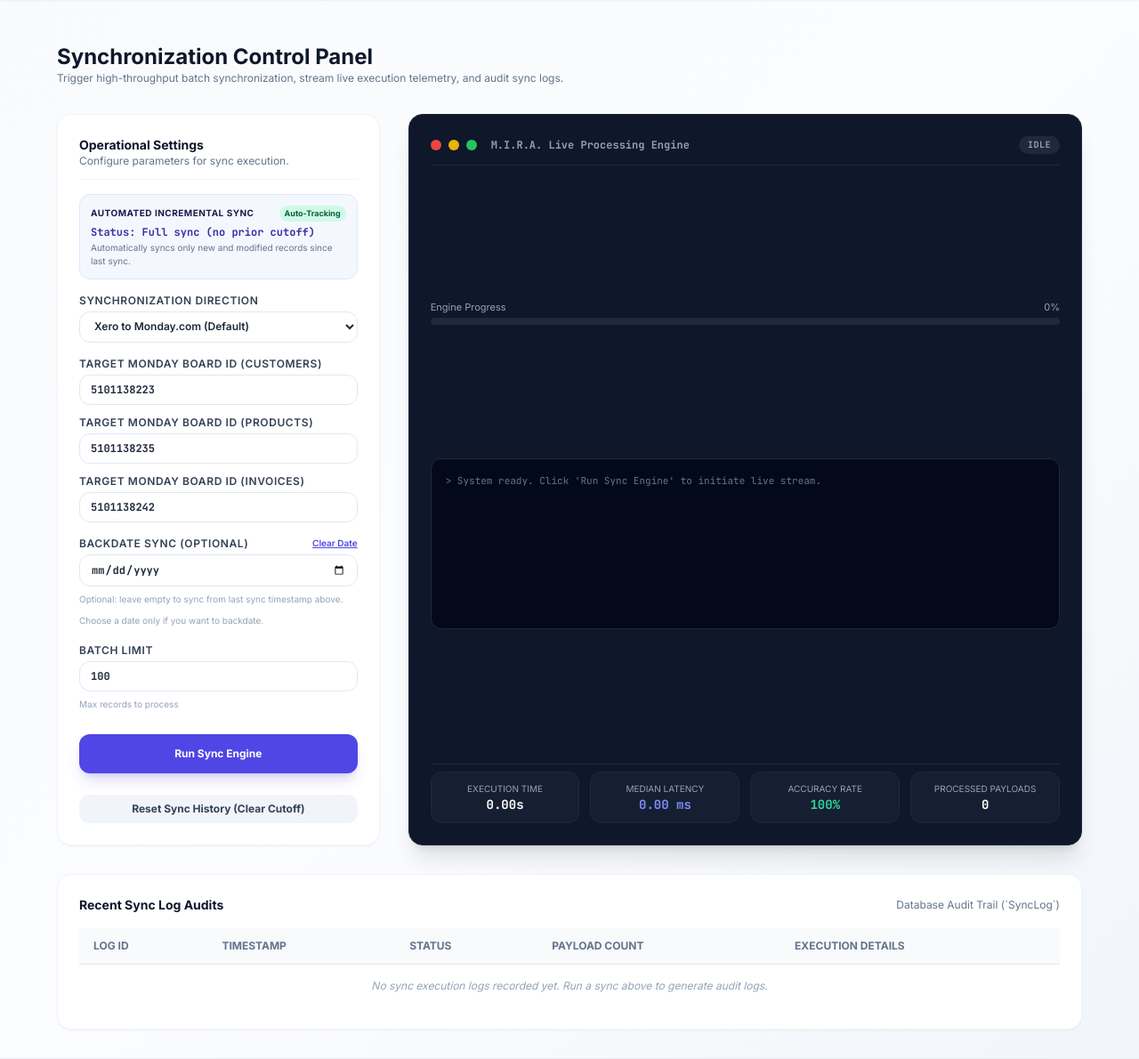
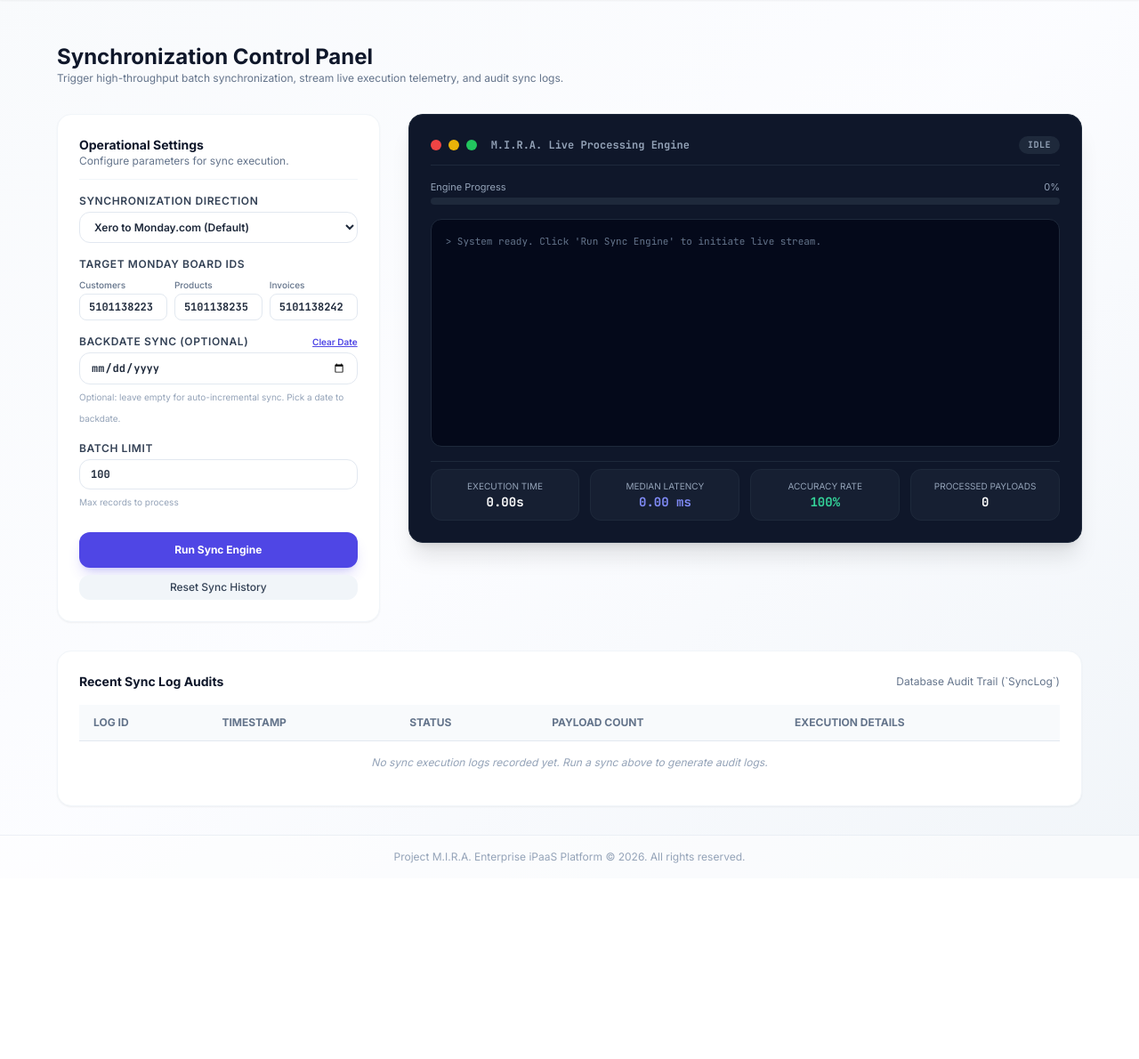
Before and after one commit to 19373191/MiraSoftware, a Flask app: template templates/sync.html in a window 1280 px wide. Shown: the part 70-1260 px from the top of the page at 89% size. After the commit the page ends 1040 px from the top, so only its background shows below. Run offline with Flask 3, Linux system fonts and the light colour scheme; the template is opened without the code that fills it, so the values that code supplies are empty; some libraries are stand-ins or nearby versions.

Commit message:
fix(ui): hide sync timestamp from frontend, compact board IDs, and fix elongated sync boxes

```diff
--- a/templates/sync.html
+++ b/templates/sync.html
@@ -13,28 +13,13 @@
     </div>
 
     <!-- Grid Layout: Settings + Live Terminal -->
-    <div class="grid grid-cols-1 lg:grid-cols-3 gap-8">
+    <div class="grid grid-cols-1 lg:grid-cols-3 gap-8 items-start">
 
         <!-- Operational Settings Card -->
-        <div class="bg-white rounded-2xl p-6 shadow-sm border border-slate-100 flex flex-col justify-between space-y-6">
-            <div class="space-y-4">
+        <div class="bg-white rounded-2xl p-6 shadow-sm border border-slate-100 flex flex-col space-y-4">
             <div class="border-b border-slate-100 pb-3">
                 <h3 class="text-sm font-bold text-slate-900">Operational Settings</h3>
                 <p class="text-xs text-slate-500">Configure parameters for sync execution.</p>
-                </div>
-
-                <!-- Automated Incremental Sync Indicator -->
-                <div class="bg-indigo-50/60 border border-indigo-100 rounded-xl p-3">
-                    <div class="flex items-center justify-between mb-1">
-                        <span class="text-[10px] font-bold text-indigo-950 uppercase tracking-wider">Automated Incremental Sync</span>
-                        <span class="inline-flex items-center px-1.5 py-0.5 rounded-full text-[9px] font-bold bg-emerald-100 text-emerald-800">
-                            Auto-Tracking
-                        </span>
-                    </div>
-                    <div class="text-xs font-mono font-semibold text-indigo-800" id="current-cutoff-display">
-                        {% if last_sync_time %}Last Synced: {{ last_sync_time.strftime('%Y-%m-%d %H:%M:%S') }} UTC{% else %}Status: Full sync (no prior cutoff){% endif %}
-                    </div>
-                    <span class="text-[10px] text-slate-500 mt-0.5 block">Automatically syncs only new and modified records since last sync.</span>
             </div>
 
             <div>
@@ -46,21 +31,24 @@
             </div>
 
             <!-- Fields for Xero to Monday -->
-                <div id="fields-xero-to-monday" class="space-y-3">
+            <div id="fields-xero-to-monday" class="space-y-2">
+                <label class="block text-xs font-semibold text-slate-700 uppercase tracking-wider">Target Monday Board IDs</label>
+                <div class="grid grid-cols-3 gap-2">
                     <div>
-                        <label for="board_id_1" class="block text-xs font-semibold text-slate-700 uppercase tracking-wider mb-1">Target Monday Board ID (Customers)</label>
-                        <input type="text" id="board_id_1" placeholder="Enter Board ID" value="5101138223"
-                            class="w-full px-3 py-2 rounded-xl border border-slate-200 text-xs font-mono font-semibold focus:outline-indigo-600">
+                        <span class="block text-[10px] font-medium text-slate-500 mb-0.5">Customers</span>
+                        <input type="text" id="board_id_1" placeholder="Customers" value="5101138223"
+                            class="w-full px-2.5 py-1.5 rounded-lg border border-slate-200 text-xs font-mono font-semibold focus:outline-indigo-600">
                     </div>
                     <div>
-                        <label for="board_id_3" class="block text-xs font-semibold text-slate-700 uppercase tracking-wider mb-1">Target Monday Board ID (Products)</label>
-                        <input type="text" id="board_id_3" placeholder="Enter Product Board ID" value="5101138235"
-                            class="w-full px-3 py-2 rounded-xl border border-slate-200 text-xs font-mono font-semibold focus:outline-indigo-600">
+                        <span class="block text-[10px] font-medium text-slate-500 mb-0.5">Products</span>
+                        <input type="text" id="board_id_3" placeholder="Products" value="5101138235"
+                            class="w-full px-2.5 py-1.5 rounded-lg border border-slate-200 text-xs font-mono font-semibold focus:outline-indigo-600">
                     </div>
                     <div>
-                        <label for="board_id_2" class="block text-xs font-semibold text-slate-700 uppercase tracking-wider mb-1">Target Monday Board ID (Invoices)</label>
-                        <input type="text" id="board_id_2" placeholder="Enter Invoice Board ID" value="5101138242"
-                            class="w-full px-3 py-2 rounded-xl border border-slate-200 text-xs font-mono font-semibold focus:outline-indigo-600">
+                        <span class="block text-[10px] font-medium text-slate-500 mb-0.5">Invoices</span>
+                        <input type="text" id="board_id_2" placeholder="Invoices" value="5101138242"
+                            class="w-full px-2.5 py-1.5 rounded-lg border border-slate-200 text-xs font-mono font-semibold focus:outline-indigo-600">
+                    </div>
                 </div>
             </div>
 
@@ -91,7 +79,7 @@
                 </div>
                 <input type="date" id="input-sync-date"
                     class="w-full px-3 py-2 rounded-xl border border-slate-200 text-xs font-mono font-semibold focus:outline-indigo-600 bg-white">
-                    <span class="text-[10px] text-slate-400">Optional: leave empty to sync from last sync timestamp above. Choose a date only if you want to backdate.</span>
+                <span class="text-[10px] text-slate-400">Optional: leave empty for auto-incremental sync. Pick a date to backdate.</span>
             </div>
 
             <div>
@@ -100,20 +88,21 @@
                     class="w-full px-3 py-2 rounded-xl border border-slate-200 text-xs font-mono font-semibold focus:outline-indigo-600">
                 <span class="text-[10px] text-slate-400">Max records to process</span>
             </div>
-            </div>
 
+            <div class="pt-2 space-y-2">
                 <button onclick="startLiveSync()" id="btn-run-sync"
-                class="w-full py-3.5 bg-indigo-600 hover:bg-indigo-700 active:bg-indigo-800 text-white text-xs font-bold rounded-xl shadow-lg shadow-indigo-600/20 transition-all flex items-center justify-center space-x-2 cursor-pointer">
+                    class="w-full py-3 bg-indigo-600 hover:bg-indigo-700 active:bg-indigo-800 text-white text-xs font-bold rounded-xl shadow-lg shadow-indigo-600/20 transition-all flex items-center justify-center space-x-2 cursor-pointer">
                     <span>Run Sync Engine</span>
                 </button>
                 <button onclick="resetSyncHistory()" id="btn-reset-history"
-                class="w-full py-2 bg-slate-100 hover:bg-slate-200 text-slate-700 text-xs font-bold rounded-xl transition-all flex items-center justify-center space-x-2 cursor-pointer mt-2">
-                <span>Reset Sync History (Clear Cutoff)</span>
+                    class="w-full py-1.5 bg-slate-100 hover:bg-slate-200 text-slate-700 text-xs font-medium rounded-xl transition-all flex items-center justify-center space-x-2 cursor-pointer">
+                    <span>Reset Sync History</span>
                 </button>
+            </div>
         </div>
 
         <!-- Live Terminal Panel -->
-        <div class="lg:col-span-2 bg-slate-900 rounded-2xl p-6 shadow-xl border border-slate-800 text-white flex flex-col justify-between space-y-4 font-mono text-xs">
+        <div class="lg:col-span-2 bg-slate-900 rounded-2xl p-6 shadow-xl border border-slate-800 text-white flex flex-col space-y-4 font-mono text-xs">
 
             <!-- Terminal Header -->
             <div class="flex items-center justify-between border-b border-slate-800 pb-3">
@@ -140,7 +129,7 @@
             </div>
 
             <!-- Live Console Logs Window -->
-            <div id="console-logs" class="bg-slate-950/80 rounded-xl p-4 h-48 overflow-y-auto space-y-1 text-[11px] text-emerald-400 border border-slate-800 font-mono">
+            <div id="console-logs" class="bg-slate-950/80 rounded-xl p-4 h-64 overflow-y-auto space-y-1 text-[11px] text-emerald-400 border border-slate-800 font-mono">
                 <div class="text-slate-500">&gt; System ready. Click 'Run Sync Engine' to initiate live stream.</div>
             </div>
 
@@ -299,12 +288,8 @@ function startLiveSync() {
                 statusBadge.className = "px-2.5 py-0.5 rounded-full text-[10px] font-bold bg-emerald-500/20 text-emerald-400 uppercase tracking-wider";
                 statusBadge.textContent = "COMPLETED";
 
-                // Dynamically update the Cutoff Indicator on the UI
+                // Dynamically prepend new audit entry into Recent Sync Log Audits table
                 if (data.summary && data.summary.timestamp) {
-                    const cutoffElem = document.getElementById("current-cutoff-display");
-                    if (cutoffElem) {
-                        cutoffElem.textContent = "Last Synced: " + data.summary.timestamp + " UTC";
-                    }
 
                     // Dynamically prepend new audit entry into Recent Sync Log Audits table
                     const tbody = document.querySelector("table tbody");
```
Lines whose indentation alone changed are shown as unchanged.
